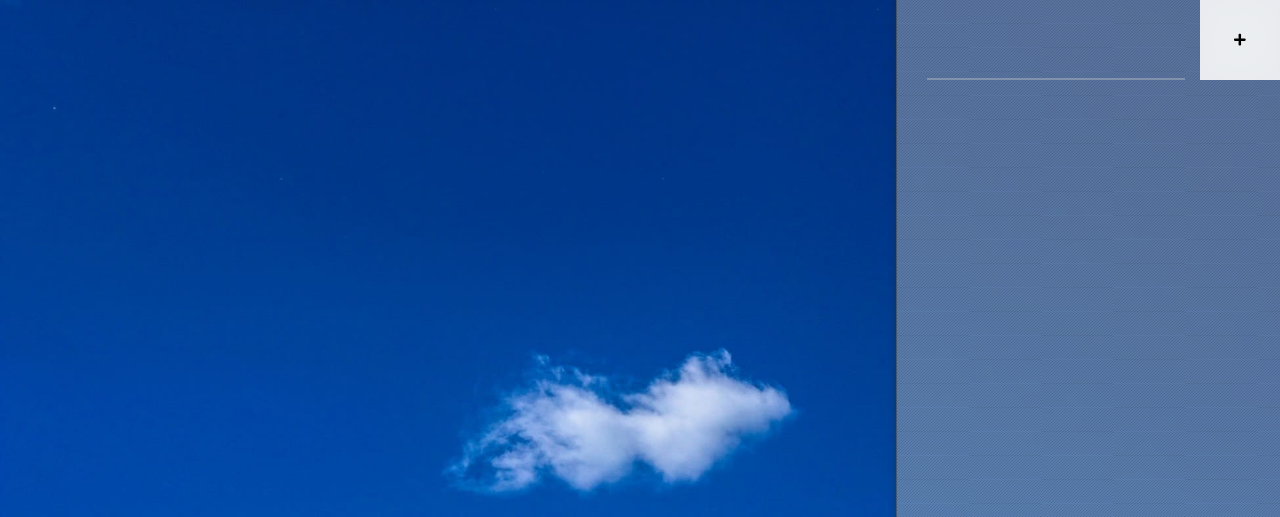
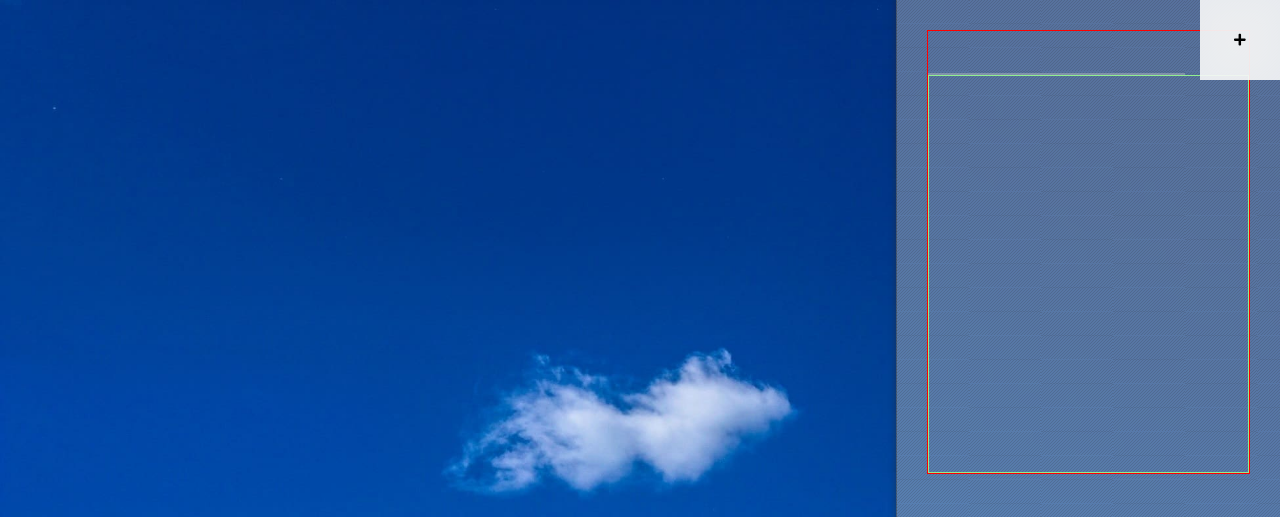
Before and after one commit to Rhelli/my.weather, a website built with webpack: page dist/index.html in a window 1280 px wide. Shown: the top 517 px of the page. Built offline with nearby package versions, Linux system fonts and the light colour scheme.

Commit message:
Changes to the Location Component:
 - Resized the new location input form to accomodate the location list beneath
 - Added marker borders
 - Gave the location list a permenant height of 90% for displayed user saved lists

```diff
--- a/src/styles/styles.scss
+++ b/src/styles/styles.scss
@@ -199,11 +199,12 @@ p {
     display: flex;
     flex-flow: column nowrap;
     width: 100%;
-    height: 50%;
+    height: 60%;
+    border: 1px solid red;
 
     .new-location-input-container {
       display: flex;
-      height: 50px;
+      height: 10%;
       width: 100%;
       flex-flow: row nowrap;
 
@@ -235,5 +236,12 @@ p {
         }
       }
     }
+
+    .location-list {
+      display: block;
+      width: 100%;
+      height: 90%;
+      border: 1px solid lightgreen;
+    }
   }
 }
```
